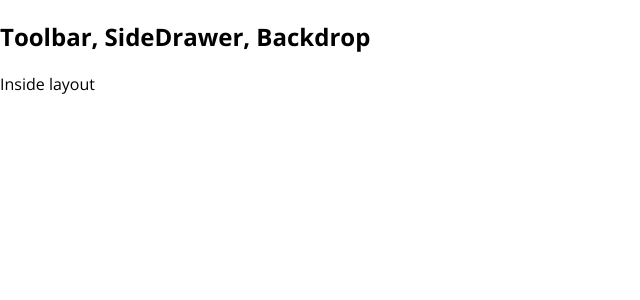
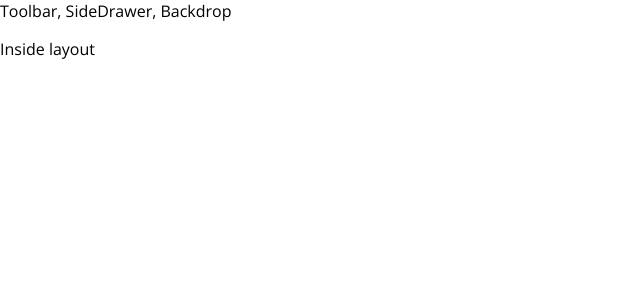
Before and after one commit to ReydVires/react-burger-app, a React (Create React App) app: page / in a window 1280 px wide. Shown: the top 300 px of the page, without its empty margins (0-640 px from the left). Built offline with nearby package versions, Linux system fonts and the light colour scheme.

Commit message:
update layout content style

```diff
--- a/src/components/Layout/Layout.js
+++ b/src/components/Layout/Layout.js
@@ -1,12 +1,13 @@
 import { Auxs } from "../../hoc/Auxs";
+import Style from "./Layout.module.css";
 
 export const Layout = ({ children }) => {
 	return (
 		<Auxs>
-			<div>
-				<h2>Toolbar, SideDrawer, Backdrop</h2>
-			</div>
-			<main>{children}</main>
+			<div>Toolbar, SideDrawer, Backdrop</div>
+			<main className={Style.Content}>
+				{children}
+			</main>
 		</Auxs>
 	);
 };
--- /dev/null
+++ b/src/components/Layout/Layout.module.css
@@ -0,0 +1,3 @@
+.Content {
+	margin-top: 16px;
+}
```
